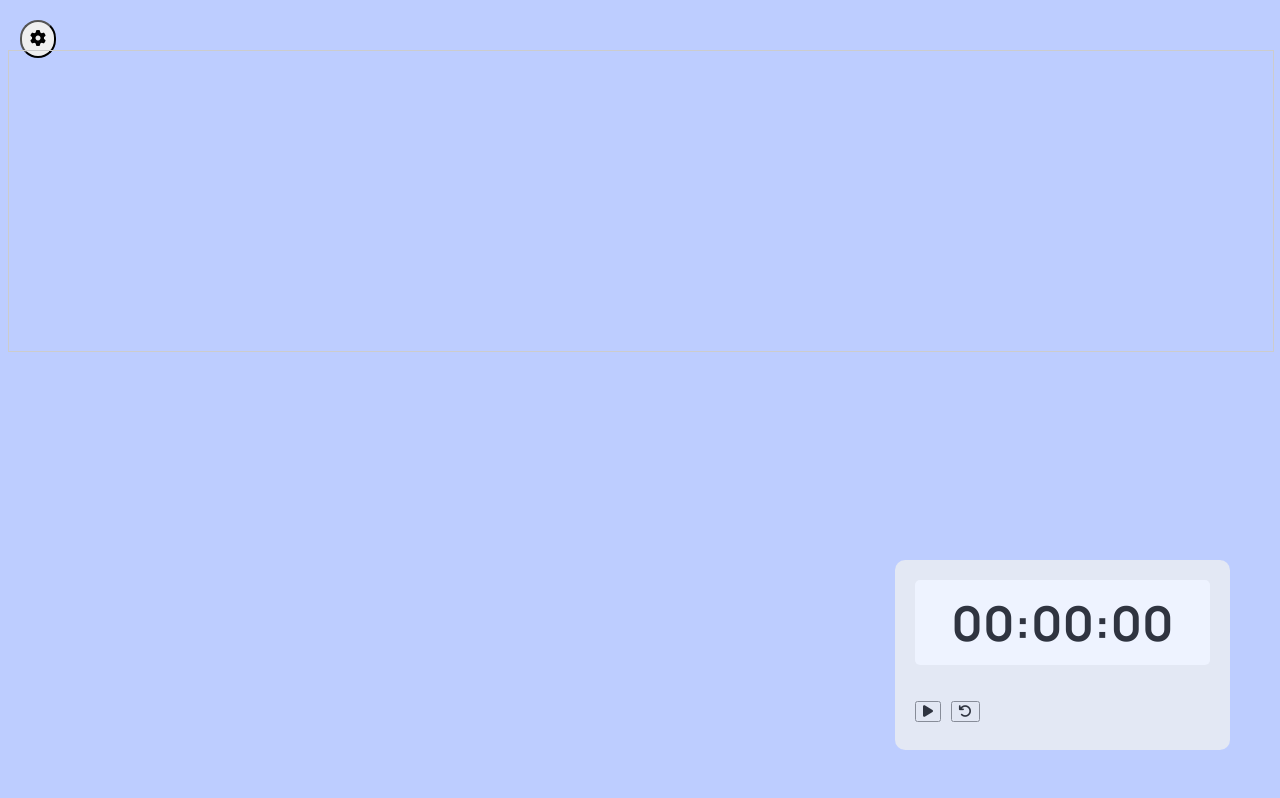
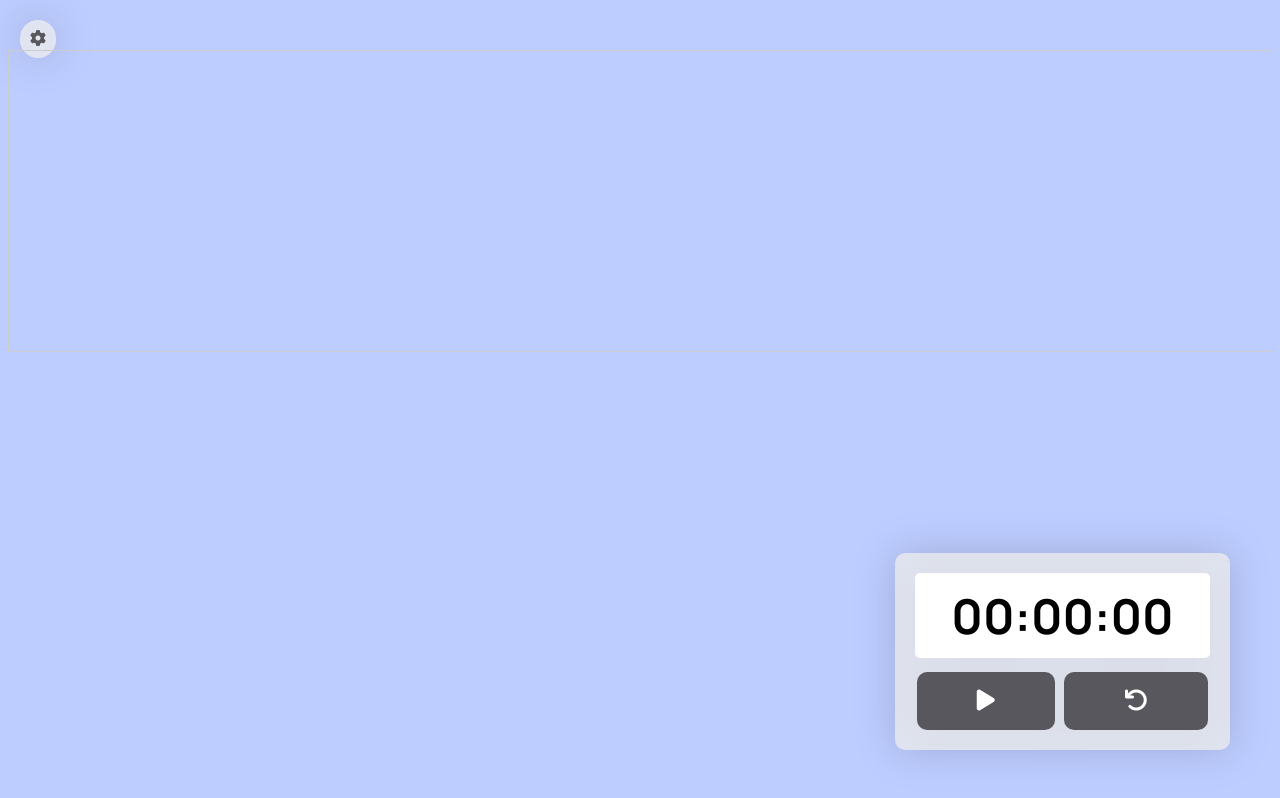
Before and after one commit to miaung/purrductivity, a plain HTML site: page index.html in a window 1280 px wide. Drawn offline with nearby package versions, Linux system fonts and the light colour scheme.

Commit message:
ui changes

```diff
--- a/styles.css
+++ b/styles.css
@@ -14,21 +14,20 @@ body {
     width: 275px;
     padding: 10px 10px 10px 10px;
     border-radius: 5px;
-    stroke-width: 3px;
-    stroke: grey;
 }
 
 .timer{
-    background-color: #f0f0f0;
+    background-color: rgb(240, 240, 240, 0.75);
     width: fit-content;
     padding: 20px;
     border-radius: 10px;
-    opacity: 0.75;
     position: fixed;
     right: 50px;
     bottom: 50px;
     font-weight: 700;
     font-size: 3em;
+    backdrop-filter: blur(10px);
+    filter: drop-shadow(0px 0px 20px rgba(0,0,0,0.20));
 }
 
 #catContainer {
@@ -69,9 +68,13 @@ body {
   align-items: center;
 }
 
+h2 {
+  margin: 10px 0px 10px 0px;
+}
+
 .modal-content {
-  background-color: #fff;
-  padding: 2em;
+  background-color: rgb(240, 240, 240, 0.75);
+  padding: 10px 20px 20px 20px;
   border-radius: 12px;
   width: 300px;
   position: relative;
@@ -94,7 +97,39 @@ body {
   position: fixed;
   top: 20px;
   left: 20px;
-  padding: 0.5em;
+  padding: 10px;
   font-size: 1em;
   border-radius: 50px;
+  border: none;
+  background-color: rgb(240, 240, 240, 0.75);
+  backdrop-filter: blur(10px);
+  filter: drop-shadow(0px 0px 20px rgba(0,0,0,0.20));
 }
+
+#toggleBtn {
+  color: white;
+  background-color: #58575D;
+  padding: 15px 60px 15px 60px;
+  border-radius: 10px;
+  font-size: 0.5em;
+  border: none;
+}
+
+#restartBtn {
+  color: white;
+  background-color: #58575D;
+  padding: 15px 60px 15px 60px;
+  border-radius: 10px;
+  font-size: 0.5em;
+  border: none;
+}
+
+.controls {
+  gap: 24px;
+  text-align: center;
+}
+
+#openSettingsBtn {
+  color: #58575D;
+  font-size: 1em;
+}
```
